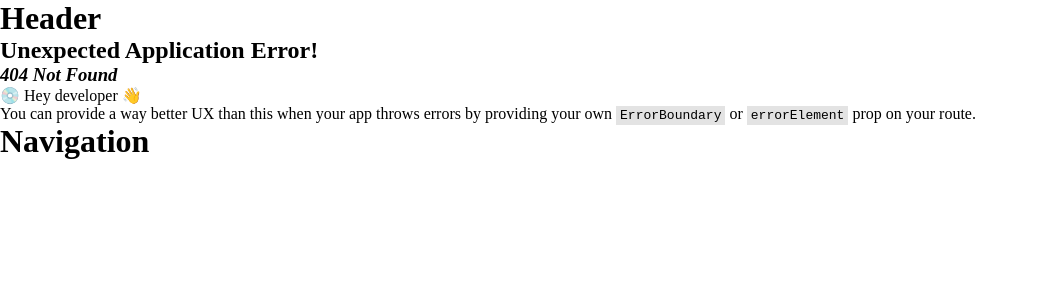
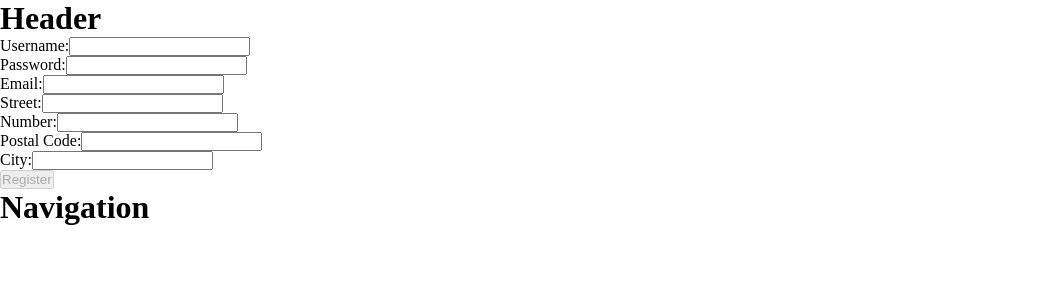
Before and after one commit to smudgy-g/project-lent, a React (Create React App) app in the folder client/: page /register in a window 1280 px wide. Before the commit this address had no page. Shown: the top 300 px of the page, without its empty margins (0-1038 px from the left). Built offline with nearby package versions, Linux system fonts and the light colour scheme.

Commit message:
feat: register and login component added

```diff
--- /dev/null
+++ b/client/src/components/auth/Login.tsx
@@ -0,0 +1,84 @@
+import { useState } from "react";
+import { loginUser, registerUser } from "../../service/apiService";
+import { log } from "console";
+
+/* Type Definitions */
+
+export interface LoginFormData {
+  username: string;
+  password: string;
+};
+
+function Login() {
+
+  /* State Variables */
+
+  const [loginFormData, setLoginFormData] = useState<LoginFormData>({
+    username: '',
+    password: '',
+  });
+
+  /* Handler Functions */
+
+  function handleChange(event: React.ChangeEvent<HTMLInputElement | HTMLTextAreaElement>) {
+    const { name, value } = event.target;
+    setLoginFormData((prevLoginFormData) => ({
+      ...prevLoginFormData,
+      [name]: value,
+    }));
+    console.log(loginFormData)
+  };
+
+  function handleSubmit(event: React.FormEvent) {
+    event.preventDefault();
+    console.log(loginFormData)
+    loginUser(loginFormData)
+  };
+
+  /* Render Component */
+
+  return (
+    <>
+      <div className="login">
+        <div className="form login">
+          <form onSubmit={handleSubmit}>
+            <div className="form-element">
+              <label>
+                Username:
+                <input
+                  type="text"
+                  name="username"
+                  value={loginFormData.username}
+                  onChange={handleChange}
+                />
+              </label>
+            </div>
+
+            <div className="form-element">
+              <label>
+                Password:
+                <input
+                  type="text"
+                  name="password"
+                  value={loginFormData.password}
+                  onChange={handleChange}
+                />
+              </label>
+            </div>
+
+            <div className="form-element">
+              <button type="submit"
+              disabled={
+                loginFormData.username === '' ||
+                loginFormData.password === ''
+              }
+              >Log In</button>
+            </div>
+          </form>
+        </div>
+      </div>
+    </>
+  );
+}
+
+export default Login;
--- /dev/null
+++ b/client/src/components/auth/Register.tsx
@@ -0,0 +1,187 @@
+import { useState } from "react";
+import { registerUser } from "../../service/apiService";
+
+/* Type Definitions */
+
+export interface RegisterFormData {
+  username: string;
+  password: string;
+  email: string;
+  address: Address;
+};
+
+export interface Address {
+  streetName: string;
+  streetNumber: string;
+  postalCode: string;
+  city: string;
+};
+
+function Register() {
+
+  /* State Variables */
+
+  const [registerFormData, setRegisterFormData] = useState<RegisterFormData>({
+    username: '',
+    password: '',
+    email: '',
+    address: {
+      streetName: '',
+      streetNumber: '',
+      postalCode: '',
+      city: '',
+    },
+  });
+
+  /* Handler Functions */
+
+  function handleChange(event: React.ChangeEvent<HTMLInputElement | HTMLTextAreaElement>) {
+    const { name, value } = event.target;
+    // Access the properties of the nested address object,
+    if (name === 'streetName' || name === 'streetNumber' || name === 'postalCode' || name === 'city') {
+      setRegisterFormData((prevRegisterFormData) => ({
+        ...prevRegisterFormData,
+        address: {
+          ...prevRegisterFormData.address,
+          [name]: value
+        }
+      }))
+    }
+    // Access the non-nested properties of the registerFormData object
+    else {
+      setRegisterFormData((prevRegisterFormData) => ({
+        ...prevRegisterFormData,
+        [name]: value,
+      }));
+    };
+  };
+
+  function handleSubmit(event: React.FormEvent) {
+    event.preventDefault();
+    console.log(registerFormData);
+    registerUser(registerFormData);
+    setRegisterFormData({
+      username: '',
+      password: '',
+      email: '',
+      address: {
+        streetName: '',
+        streetNumber: '',
+        postalCode: '',
+        city: '',
+      },
+    });
+  };
+
+  /* Render Component */
+
+  return (
+    <>
+      <div className="register">
+        <div className="form register">
+          <form onSubmit={handleSubmit}>
+            <div className="form-element">
+              <label>
+                Username:
+                <input
+                  type="text"
+                  name="username"
+                  value={registerFormData.username}
+                  onChange={handleChange}
+                />
+              </label>
+            </div>
+
+            <div className="form-element">
+              <label>
+                Password:
+                <input
+                  type="text"
+                  name="password"
+                  value={registerFormData.password}
+                  onChange={handleChange}
+                />
+              </label>
+            </div>
+
+            <div className="form-element">
+              <label>
+                Email:
+                <input
+                  type="text"
+                  name="email"
+                  value={registerFormData.email}
+                  onChange={handleChange}
+                />
+              </label>
+            </div>
+
+            <div className="form-element">
+              <label>
+                Street:
+                <input
+                  type="text"
+                  name="streetName"
+                  value={registerFormData.address.streetName}
+                  onChange={handleChange}
+                />
+              </label>
+            </div>
+
+            <div className="form-element">
+              <label>
+                Number:
+                <input
+                  type="text"
+                  name="streetNumber"
+                  value={registerFormData.address.streetNumber}
+                  onChange={handleChange}
+                />
+              </label>
+            </div>
+
+            <div className="form-element">
+              <label>
+                Postal Code:
+                <input
+                  type="text"
+                  name="postalCode"
+                  value={registerFormData.address.postalCode}
+                  onChange={handleChange}
+                />
+              </label>
+            </div>
+
+            <div className="form-element">
+              <label>
+                City:
+                <input
+                  type="text"
+                  name="city"
+                  value={registerFormData.address.city}
+                  onChange={handleChange}
+                />
+              </label>
+            </div>
+
+            <div className="form-element">
+              <button type="submit"
+              disabled={
+                registerFormData.username === '' ||
+                registerFormData.password === '' ||
+                registerFormData.email === '' ||
+                registerFormData.address.streetName === '' ||
+                registerFormData.address.streetNumber === '' ||
+                registerFormData.address.postalCode === '' ||
+                registerFormData.address.city === ''
+              }
+              >Register</button>
+            </div>
+          </form>
+        </div>
+      </div>
+    </>
+  );
+}
+
+export default Register;
--- a/client/src/index.css
+++ b/client/src/index.css
@@ -21,4 +21,12 @@ body,
 
 /* COMPONENTS */
 
+/* REGISTER */
+
+.form{
+  display: flex;
+  flex-direction: column;
+}
+
+
 /* BASIC CLASSES */
--- /dev/null
+++ b/client/src/service/apiService.ts
@@ -0,0 +1,36 @@
+import { LoginFormData } from "../components/auth/Login";
+import { RegisterFormData } from "../components/auth/Register"
+
+const baseUrl = "http://localhost:3001"
+
+export async function registerUser(registerFormData: RegisterFormData) {
+  try{
+    const response = await fetch(`${baseUrl}/register`, {
+      method: 'POST',
+      headers: {
+        'Content-Type': 'application/json'
+      },
+      body: JSON.stringify(registerFormData)
+    });
+
+    return await response.json();
+  } catch (err) {
+    console.log(err);
+  };
+};
+
+export async function loginUser(loginFormData: LoginFormData) {
+  try{
+    const response = await fetch(`${baseUrl}/login`, {
+      method: 'POST',
+      headers: {
+        'Content-Type': 'application/json'
+      },
+      body: JSON.stringify(loginFormData)
+    });
+
+    return await response.json();
+  } catch (err) {
+    console.log(err);
+  };
+};
```
Also changed, not shown: client/src/App.tsx (+10 -0 lines).
